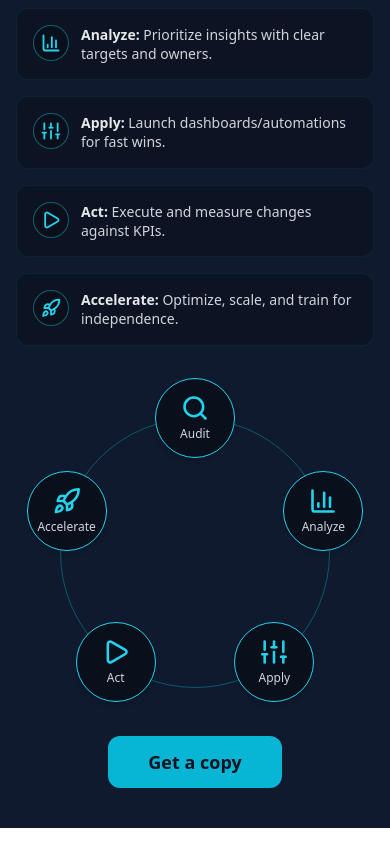
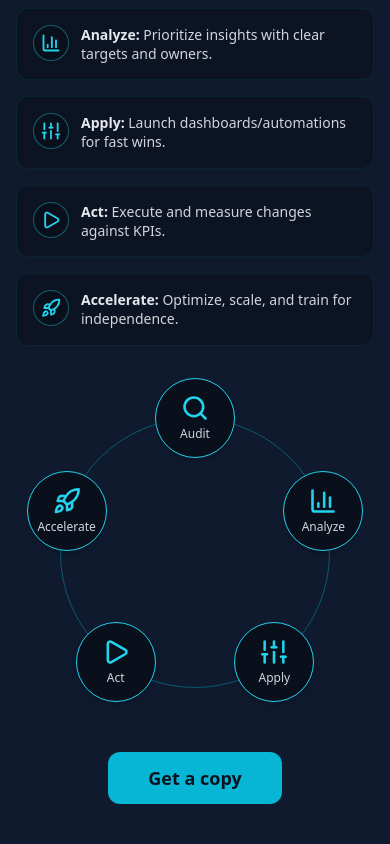
Before and after one commit to kartik-7877/statixgrowth-site, a Next.js app: page /about in a window 390 px wide. Shown: the part 3791-4635 px from the top of the page. Built offline with nearby package versions, Linux system fonts and the light colour scheme.

Commit message:
Increase CTA button margin-top on mobile (mt-16)

```diff
--- a/components/About5ARecap.js
+++ b/components/About5ARecap.js
@@ -104,7 +104,7 @@ export default function About5ARecap() {
           whileInView={{ opacity: 1, y: 0 }}
           viewport={{ once: true, amount: 0.2 }}
           transition={{ duration: 0.45, delay: 0.05 }}
-          className="mt-12 md:mt-16 flex flex-col sm:flex-row items-center gap-3 justify-center"
+          className="mt-16 md:mt-16 flex flex-col sm:flex-row items-center gap-3 justify-center"
         >
           <Link
             href="https://kartikbhask.systeme.io/job-to-business-ebook-f337b6f0-a48c36d9"
```
